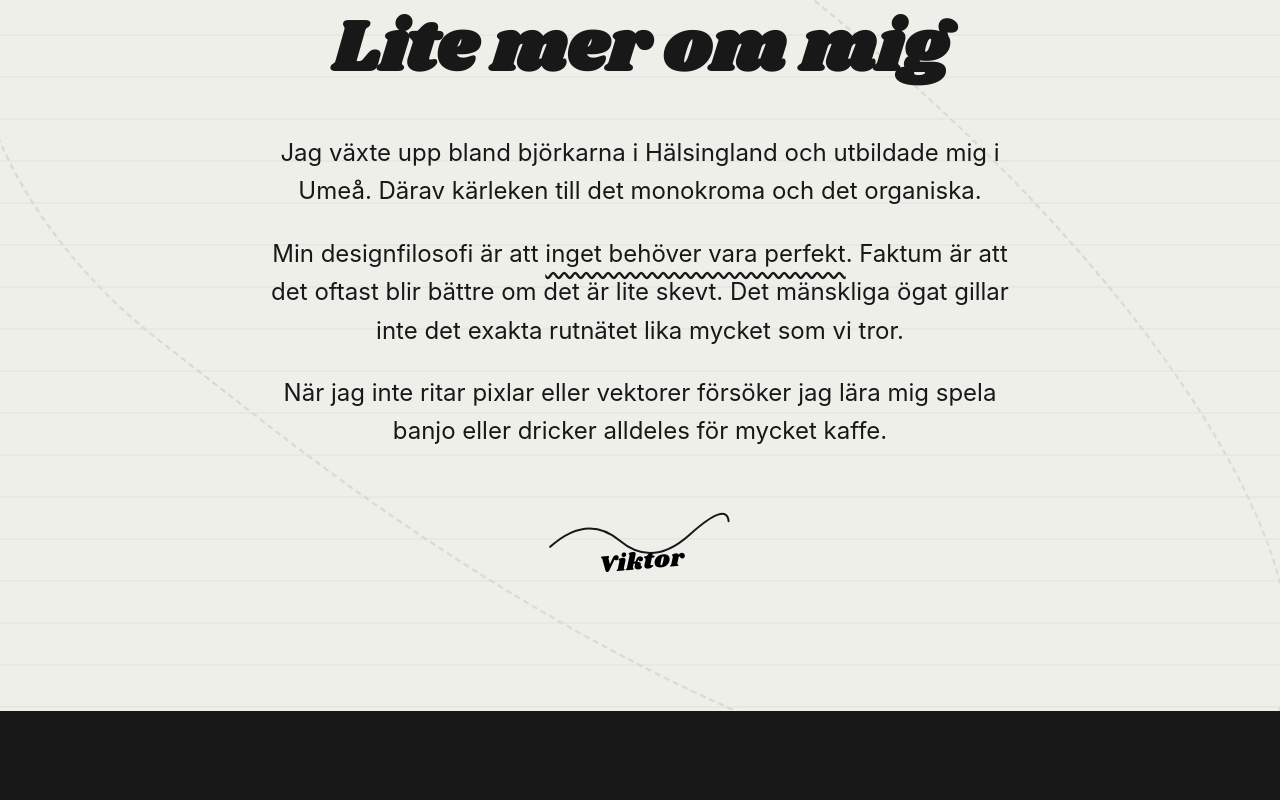
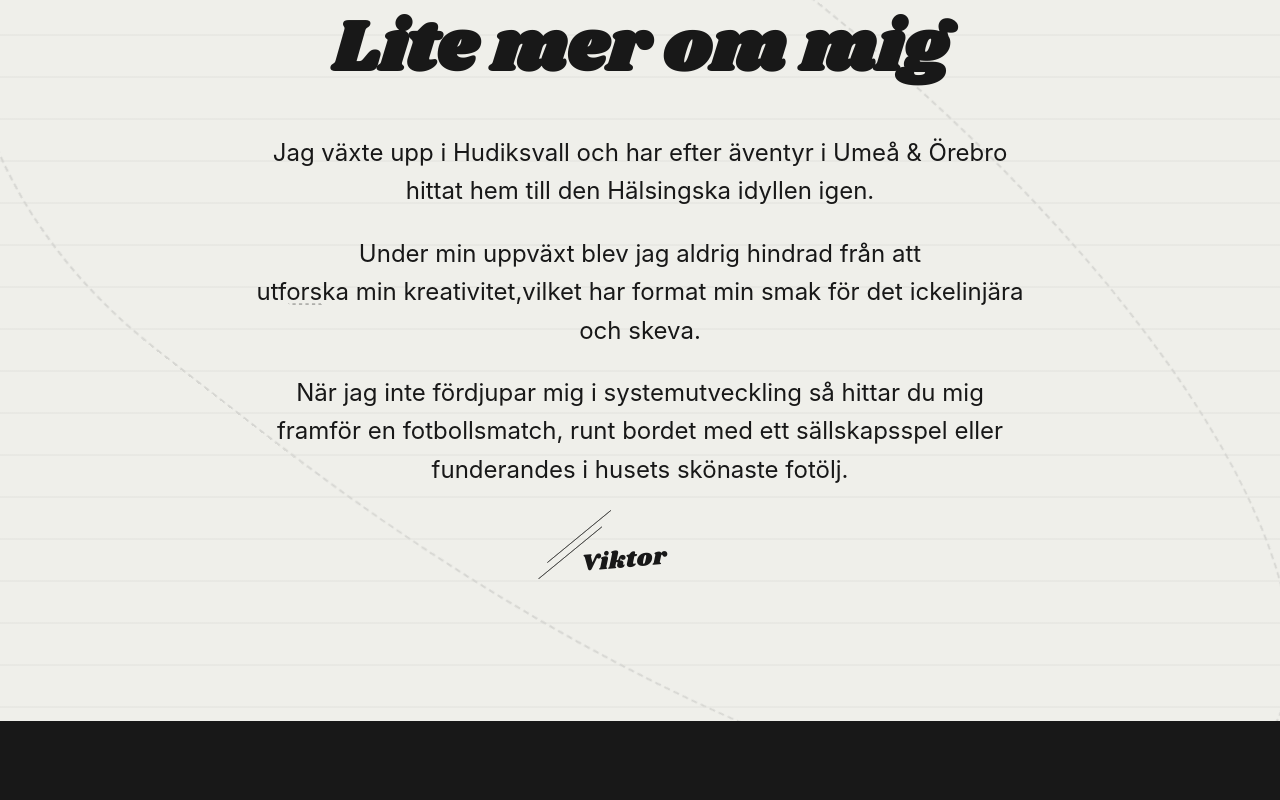
Before and after one commit to discovicke/portfolio-mono, a React (Vite) app: page / in a window 1280 px wide. Shown: the part 2820-3620 px from the top of the page. Built offline with nearby package versions, Linux system fonts and the light colour scheme.

Commit message:
Update About component content and improve signature styling

```diff
--- a/src/components/About.tsx
+++ b/src/components/About.tsx
@@ -31,51 +31,62 @@ const About: React.FC = () => (
                 }}
             >
                 <p>
-                    Jag växte upp bland björkarna i Hälsingland och utbildade mig i Umeå.
-                    Därav kärleken till det monokroma och det organiska.
+                    Jag växte upp i Hudiksvall och har efter äventyr i Umeå & Örebro hittat hem till den Hälsingska idyllen igen.
                 </p>
                 <p>
-                    Min designfilosofi är att{' '}
+                    Under min uppväxt blev jag aldrig hindrad från att{' '}
                     <span
                         style={{
-                            textDecoration: 'underline',
-                            textDecorationStyle: 'wavy',
-                            textUnderlineOffset: '0.4em'
+                            position: 'relative',
+                            display: 'inline-block'
                         }}
                     >
-                        inget behöver vara perfekt
-                    </span>.
-                    Faktum är att det oftast blir bättre om det är lite skevt.
-                    Det mänskliga ögat gillar inte det exakta rutnätet lika mycket som vi tror.
+                        utforska min kreativitet,
+                        <img
+                            src="/svg/doodleDashed.svg"
+                            alt=""
+                            style={{
+                                position: 'absolute',
+                                top: '50%',
+                                transform: 'rotate(45deg)',
+                                width: '7rem',
+                                height: '1.5rem',
+                                left: '-0.5rem',
+                                zIndex: 10000,
+                            }}
+                        />
+                    </span>
+                     vilket har format min smak för det ickelinjära och skeva.
                 </p>
                 <p>
-                    När jag inte ritar pixlar eller vektorer försöker jag lära mig spela banjo
-                    eller dricker alldeles för mycket kaffe.
+                    När jag inte fördjupar mig i systemutveckling så hittar du mig framför en fotbollsmatch,
+                    runt bordet med ett sällskapsspel eller funderandes i husets skönaste fotölj.
                 </p>
             </div>
 
             {/* Handskriven signatur */}
             <div className="signature">
-                <svg width="200" height="80" viewBox="0 0 200 80">
-                    {/* SVG-path för signatur-stroke */}
-                    <path
-                        d="M10,40 Q50,10 80,40 T150,40 T190,30"
-                        fill="none"
-                        stroke="currentColor"
-                        strokeWidth="2"
-                        strokeLinecap="round"
+                <div style={{ display: 'flex', flexDirection: 'column', alignItems: 'center' }}>
+                    <img
+                        src="/svg/doodleUnderline.svg"
+                        alt=""
+                        style={{
+                            width: '100px',
+                            height: 'auto',
+                            opacity: 0.8,
+                            marginBottom: '-2.5rem',
+                            marginTop: '-3rem',
+                            marginLeft: '-8rem',
+                            transform: 'rotate(-40deg)',
+                        }}
                     />
-                    {/* Text under signaturen */}
-                    <text
-                        x="100"
-                        y="70"
-                        textAnchor="middle"
+                    <span
                         className="font-psych"
-                        style={{ fontSize: '1.5rem' }}
+                        style={{ fontSize: '1.5rem', marginTop: '-0.5rem', marginLeft: '-2rem' }}
                     >
                         Viktor
-                    </text>
-                </svg>
+                    </span>
+                </div>
             </div>
         </div>
     </section>
```
